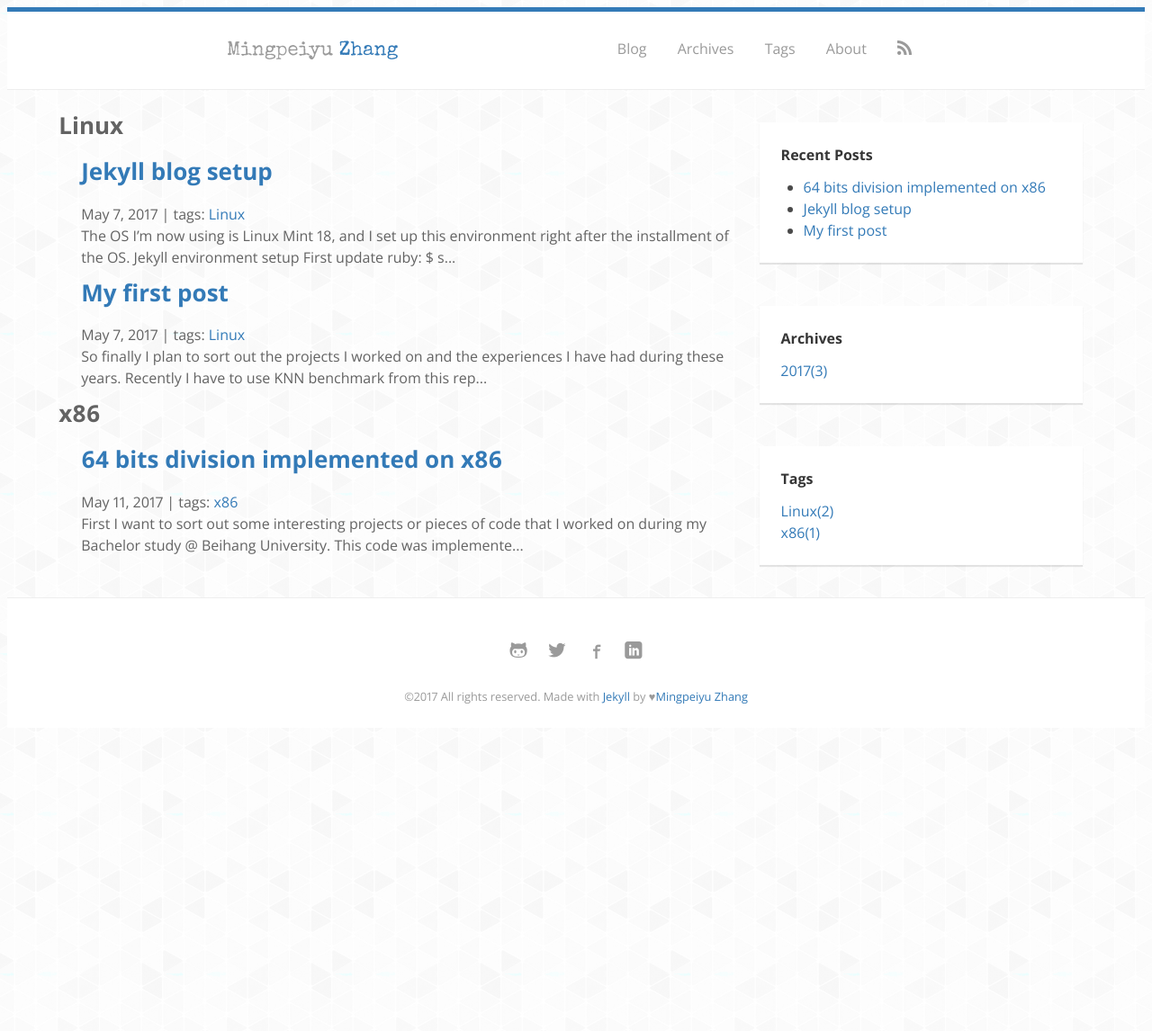
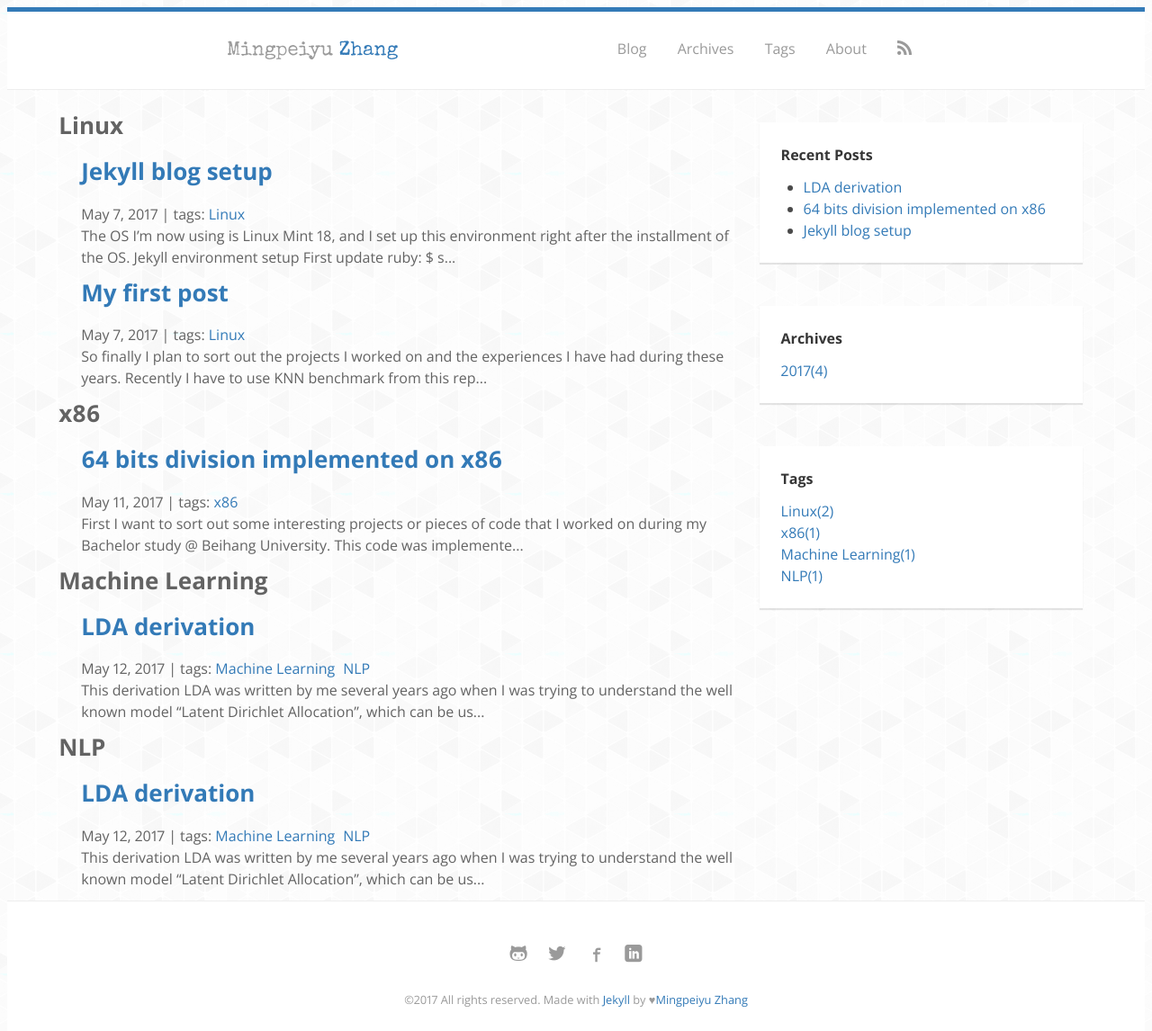
Before and after one commit to zmpyzmpy/zmpyzmpy.github.io, a Jekyll site: the page built from tags.md, in a window 1280 px wide. Shown: the whole page at 90% size. Built offline with Jekyll 4.4.1, drawn with Linux system fonts in a browser that asks for light colours; nearby versions of some CDN libraries; some web fonts are replaced; comment, search, counter and statistics services are not loaded; before the commit the page ends 908 px from its top, so only the background shows below that; part of the change alters nothing that is shown.

Commit message:
new post and discription

```diff
--- a/_config.yml
+++ b/_config.yml
@@ -9,7 +9,7 @@ baseurl: ""
 author:
   name      : Minegpeiyu Zhang
   job       : Master student @ <a href="http://tue.nl">TU/e</a>
-  bio       : "To be added."
+  bio       : "Grounded solidly in the basics of computer science, data science and mathematics with rich experiences both theoretical and practical."
   thumb     : /images/face.jpg
   email     : zmpyzmpy@gmail.com
   url       : http://zhangmpy.site
--- a/_includes/head.html
+++ b/_includes/head.html
@@ -29,5 +29,6 @@ var _hmt = _hmt || [];
   s.parentNode.insertBefore(hm, s);
 })();
 </script>
+<script src="https://cdnjs.cloudflare.com/ajax/libs/mathjax/2.7.0/MathJax.js?config=TeX-AMS-MML_HTMLorMML" type="text/javascript"></script>
 
 </head>
--- /dev/null
+++ b/_posts/2017-05-12-LDA-derivation.md
@@ -0,0 +1,109 @@
+---
+layout: post
+title:  "LDA derivation"
+date: 2017-05-12 12:58:07 +0200
+tags:
+- Machine Learning
+- NLP
+---
+<style>
+.center-image
+{
+    margin: 0 auto;
+    display: block;
+}
+</style>
+
+This derivation LDA was written by me several years ago when I was trying to understand the well known model "[Latent Dirichlet Allocation](http://www.jmlr.org/papers/volume3/blei03a/blei03a.pdf)", which can be used to extract the topic of a given text corpora. That was the first time I had experience with Natural language processing ([NLP](https://en.wikipedia.org/wiki/Natural_language_processing)). It inspired me a lot on the research I did and some NLP projects I worked on after that.
+
+
+Generative Process:
+For each document w in a corpus D:
+
+1. Choose N$$\sim$$Possion($$\xi$$).
+2. Choose $$\theta\sim Dir(\alpha$$).
+3. For each of the $$N$$ words $$w_{n}$$:
+    1. Choose a topic $$z_{n}\sim$$Multinomial($$\xi$$)
+    2. Choose a word $$w$$ from p($$w_{n}\vert z_{n},\beta$$), a mulitinomial probability conditioned on the topic $$A_{i}$$.
+
+The Graphical Model can be visually shown as follows:
+
+![Graphical Model]({{site.url}}/images/posts/lda1.png){: .center-image }
+
+We can then obtain:
+
+$$
+p(\theta|\alpha)=\frac{\Gamma(\sum_{i=1}^{k}\alpha_{i})}{\prod_{i=1}^{k}\Gamma(\alpha_{i})}\theta_{1}^{\alpha_{1}-1}\ldots\theta_{k}^{\alpha_{k}-1}\\
+
+p(z|\theta)=\prod_{i=1}^{k}\theta_{i}^{z^{i}} \\
+
+p(w|z,\beta)=\prod_{i=1}^{k}\prod_{j=1}^{V}(\beta_{ij})^{z^{i}w^{j}} \\
+
+p(w|\alpha,\beta)=\int p(\theta|\alpha) \bigg(\prod_{n=1}^{N}\sum_{z_{n}}p(z_{n}|\theta)p(w_{n}|z_{n},\beta)\bigg)d\theta\\
+
+p(w,z)=\int p(\theta)\bigg(\prod_{n=1}^{N}p(z_{n}|\theta)p(w_{n}|z_{n})\bigg)d\theta
+
+$$
+
+Inference:
+
+The key inferectial problem that we need to solve in order to use LDA is that of computing the posterior distribution of the hidden variables given a document:
+
+$$
+p(\theta,z|w,\alpha,\beta)=\frac{p(\theta,z,w|\alpha,\beta)}{p(w|\alpha,\beta)}
+$$
+
+Using the evidence:
+
+$$
+p(w|\alpha,\beta)=\int p(\theta|\alpha) \bigg(\prod_{n=1}^{N}\sum_{z_{n}}p(z_{n}|\theta)p(w_{n}|z_{n},\beta)\bigg)d\theta\\
+
+
+==>\frac{\Gamma(\sum_{i}\alpha_{i})}{\prod_{i}\Gamma(\alpha_{i})} \int\bigg(\prod_{i=1}^{k}\theta_{i}^{\alpha_{i}-1}\bigg)
+\bigg(\prod_{n=1}^{N}\sum_{i=1}^{k}\prod_{j=1}^{V}(\theta_{i}\beta_{ij})^{w_{n}^{j}}\bigg)d\theta
+$$
+
+Variational inference can be shown as follows:
+
+![Variational inference]({{site.url}}/images/posts/lda2.png){: .center-image }
+
+We then use
+
+$$
+q(\theta,z|\gamma,\phi)=q(\theta|\gamma)\prod_{n=1}^{N}q(z_{n}|\phi_{n})
+$$
+
+as a surrogate for the posterior distribution $$p(\theta,z,w\vert\alpha,\beta)$$ and we can have
+
+$$
+  \begin{align}
+    	\log p(w|\alpha,\beta) &= \log\int\sum_{z}p(\theta,z,w,|\alpha,\beta)d\theta \\
+                           	  &= \log \int\sum_{z}\frac{p(\theta,z,w|\alpha,\beta)q(\theta,z)}{q(\theta,z)}d\theta
+  \end{align}
+$$
+
+Then use Jensen's inequality we have
+
+$$
+  \begin{align}
+    &\int\sum_{z}q(\theta,z)\log p(\theta,z,w|\alpha,\beta)d\theta-\int\sum_{z}\log q(\theta,z)d\theta \\
+    &= E_{q}[\log p(\theta,z,w|\alpha,\beta)]-E_{q}[\log q(\theta,z)]\\
+    &= E_{q}[\log p(\theta|\alpha)]+E_{q}[\log p(z|\theta)]+E_{q}[\log p(w|z,\beta)]-E_{q}[\log q(\theta)]-E_{q}[\log q(z)]
+  \end{align}
+$$
+
+where
+
+$$
+  \begin{align}
+	E_{q}[\log p(w|z,\beta)]&=E_{q}[\log(\prod_{i=1}^{k}\prod_{j=1}^{V}\beta_{ij}^{z_{ni}w^{j}_{n}})]\\
+						&=\int\int \log\prod_{i=1}^{k}\prod_{j=1}^{V}\beta_{ij}^{w^{j}_{n}z_{ni}}q(\theta,z|\gamma,\phi)d\theta dz\\
+						&=\int\int \log\prod_{i=1}^{k}\prod_{j=1}^{V}\beta_{ij}^{w^{j}_{n}z_{ni}}q(\theta|\gamma)\prod_{n=1}^{N}q(z_{n}|\phi_{n})d\theta dz\\
+						&=\int \log\prod_{i=1}^{k}\prod_{j=1}^{V}\beta_{ij}^{w^{j}_{n}z_{ni}}\prod_{n=1}^{N}q(z_{n}|\phi_{n})dz\\
+						&=\int \log\prod_{i=1}^{k}\prod_{j=1}^{V}\beta_{ij}^{w^{j}_{n}z_{ni}}dz\\
+						&=\int \sum_{i=1}^{k}\sum_{j=1}^{V}w^{j}_{n}z_{ni}\log\beta_{ij}dz\\
+						&=\sum_{n=1}^{N}\sum_{i=1}^{k}\sum_{j=1}^{V}w_{n}^{j}\phi_{ni}\log\beta_{ij}
+  \end{align}
+$$
+
+where $$\int z_{ni}dz=\sum_{n=1}^{N}\phi_{ni}$$.
```
Also changed, not shown: images/posts/lda1.png (added), images/posts/lda2.png (added), 9 other files.
